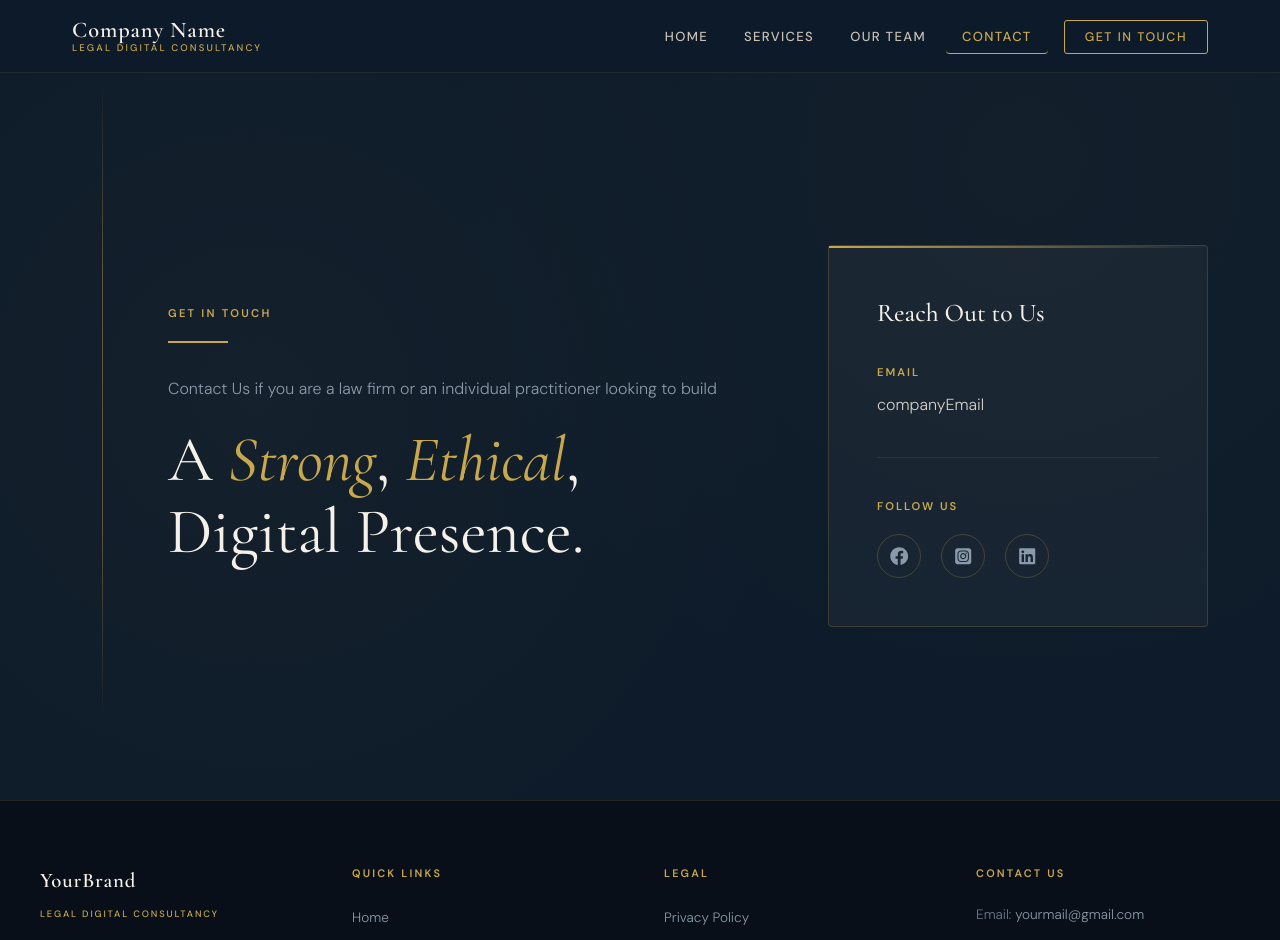
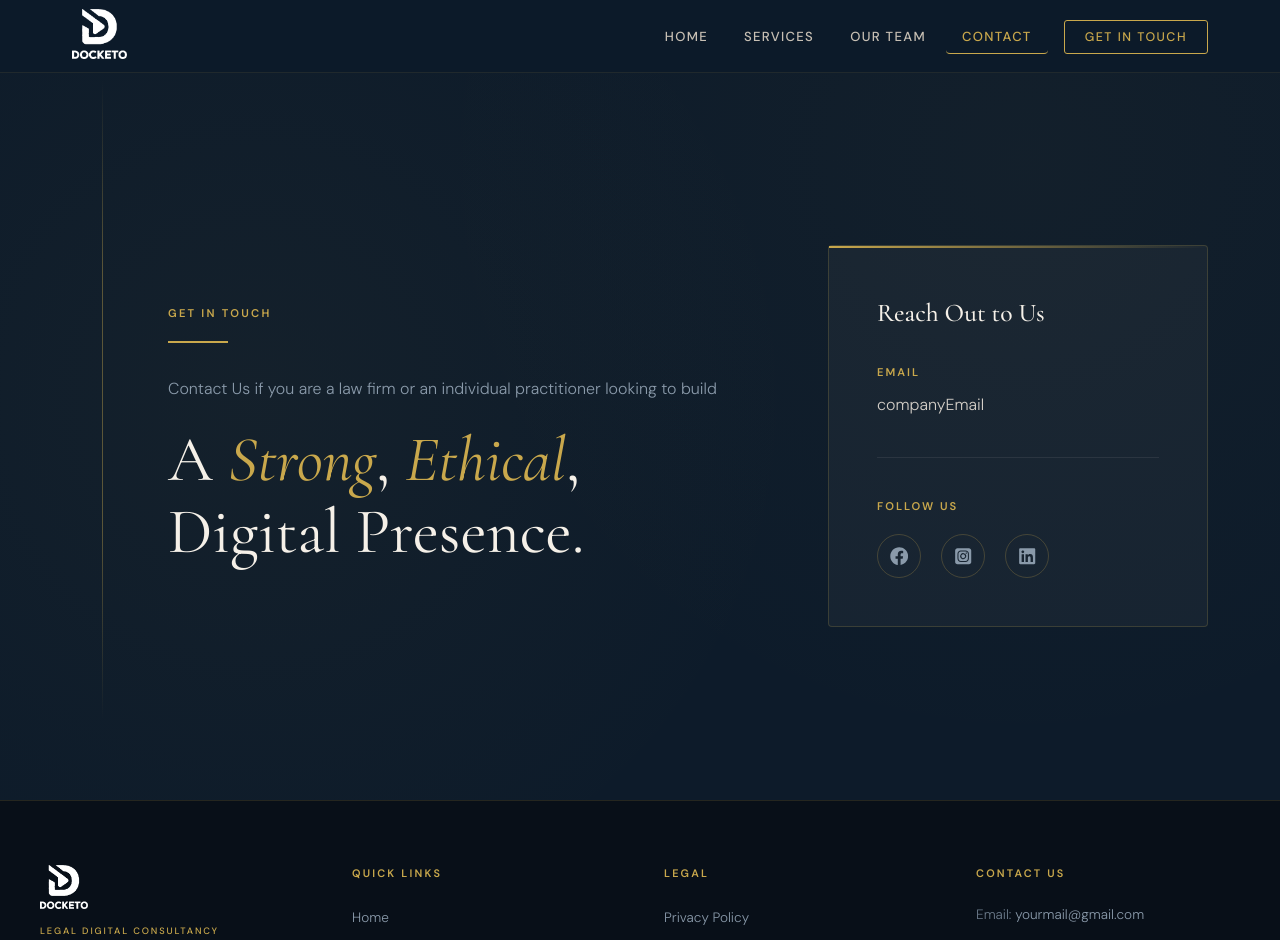
Before and after one commit to AkshayJosephJimmy/legal_digital_consultancy, a React (Vite) app in the folder legal_digital_frontend/: page /contact in a window 1280 px wide. Shown: the top 940 px of the page. Built offline with nearby package versions, Linux system fonts and the light colour scheme.

Commit message:
made the logo and put it in header and footer

```diff
--- a/legal_digital_frontend/src_redesign/components/Footer.jsx
+++ b/legal_digital_frontend/src_redesign/components/Footer.jsx
@@ -19,16 +19,11 @@ function Footer() {
         {/* Brand */}
         <div style={{ gridColumn: "span 1" }}>
           <div style={{ marginBottom: "1.25rem" }}>
-            <h2 style={{
-              fontFamily: "'Cormorant Garamond', serif",
-              fontSize: "1.3rem",
-              fontWeight: 600,
-              color: "#f5f0e8",
-              letterSpacing: "0.04em",
-              marginBottom: "4px",
-            }}>
-              YourBrand
-            </h2>
+            <img
+              src="/logo.png"
+              alt="Docketo"
+              style={{ height: "44px", width: "auto", filter: "brightness(0) invert(1)", marginBottom: "8px", display: "block" }}
+            />
             <span style={{
               fontSize: "0.58rem",
               letterSpacing: "0.2em",
@@ -177,7 +172,7 @@ function Footer() {
           fontWeight: 300,
           color: "#4a5a6a",
         }}>
-          © {new Date().getFullYear()} YourBrand. All Rights Reserved.
+          © {new Date().getFullYear()} Docketo. All Rights Reserved.
         </p>
         <div style={{
           width: "40px",
--- a/legal_digital_frontend/src_redesign/components/Header.jsx
+++ b/legal_digital_frontend/src_redesign/components/Header.jsx
@@ -53,22 +53,12 @@ function Header() {
           {/* Logo */}
           <Link to="/" style={{ textDecoration: "none" }}>
             <div style={{ display: "flex", flexDirection: "column", lineHeight: 1 }}>
-              <span style={{
-                fontFamily: "'Cormorant Garamond', serif",
-                fontSize: "1.4rem",
-                fontWeight: 600,
-                color: "#f5f0e8",
-                letterSpacing: "0.04em",
-              }}>Company Name</span>
-              <span style={{
-                fontSize: "0.6rem",
-                letterSpacing: "0.22em",
-                textTransform: "uppercase",
-                color: "#c9a84c",
-                marginTop: "2px",
-                fontFamily: "'DM Sans', sans-serif",
-                fontWeight: 500,
-              }}>Legal Digital Consultancy</span>
+              <img
+                src="/logo.png"
+                alt="Docketo"
+                style={{ height: "50px", width: "auto", filter: "brightness(0) invert(1)", marginBottom: "4px" }}
+              />
+
             </div>
           </Link>
 
```
Also changed, not shown: legal_digital_frontend/public/logo.png (added).
